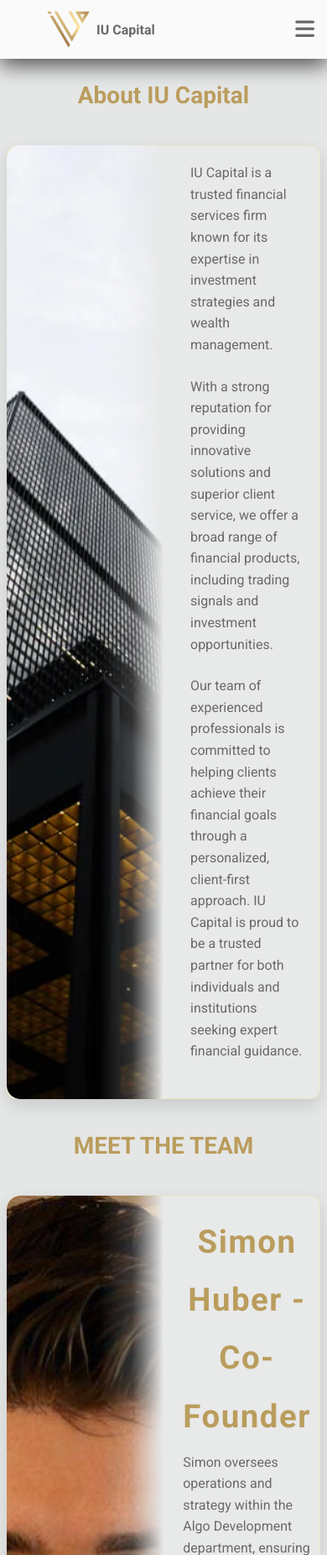
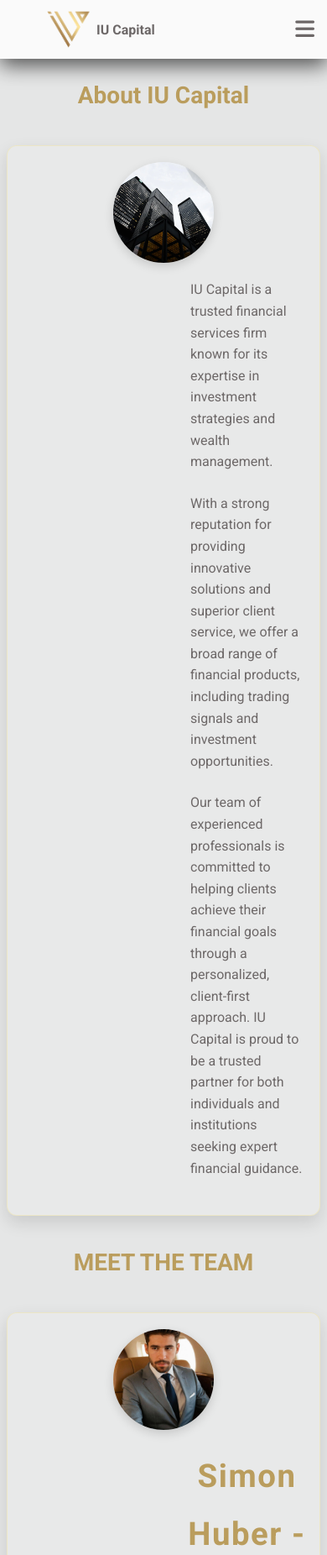
Before and after one commit to IU-Capital/Website, a Flask app: page /about in a window 390 px wide. Shown: the top 1852 px of the page at 84% size. Run offline with Flask 3, Linux system fonts and the light colour scheme.

Commit message:
updated mobile responsiveness

```diff
--- a/app/static/css/about.css
+++ b/app/static/css/about.css
@@ -267,7 +267,8 @@
     text-align: left;
   }
 
-  .card img {
+  /* Main page mobile images */
+  .about.main-page .card img {
     position: static;
     width: 100%;
     height: 200px;
@@ -278,6 +279,22 @@
     box-shadow: 0 4px 10px rgba(0, 0, 0, 0.12);
     mask-image: none;
     -webkit-mask-image: none;
+  }
+
+  /* About page mobile images - optimized for profile pictures */
+  .about.about-page .card img {
+    position: static;
+    width: 150px;
+    height: 150px;
+    margin: 0 auto 1.5rem auto;
+    border-radius: 50%;
+    transform: none !important;
+    filter: none;
+    box-shadow: 0 6px 15px rgba(0, 0, 0, 0.2);
+    mask-image: none;
+    -webkit-mask-image: none;
+    object-fit: cover;
+    object-position: center;
   }
 
   .card_content {
@@ -333,10 +350,20 @@
     border-radius: 12px;
   }
 
-  .card img {
+  /* Main page mobile images - smaller screens */
+  .about.main-page .card img {
     height: 180px;
     border-radius: 8px;
     margin-bottom: 1rem;
+  }
+
+  /* About page mobile images - smaller profile pictures */
+  .about.about-page .card img {
+    width: 120px;
+    height: 120px;
+    margin: 0 auto 1.2rem auto;
+    border-radius: 50%;
+    box-shadow: 0 4px 12px rgba(0, 0, 0, 0.15);
   }
 
   .card h2 {
@@ -381,11 +408,23 @@
     padding: 1rem;
   }
 
-  .card img {
+  /* Main page landscape images */
+  .about.main-page .card img {
     width: 40%;
     height: 150px;
     margin-bottom: 0;
     margin-right: 1rem;
+    border-radius: 12px;
+  }
+
+  /* About page landscape images - circular profile pictures */
+  .about.about-page .card img {
+    width: 120px;
+    height: 120px;
+    margin-bottom: 0;
+    margin-right: 1.5rem;
+    border-radius: 50%;
+    flex-shrink: 0;
   }
 
   .card_content {
--- a/run.py
+++ b/run.py
@@ -4,4 +4,4 @@
 CORS(app)
 
 if __name__ == '__main__':
-    app.run(debug=True)
+    app.run(port=5001,debug=True)
```
